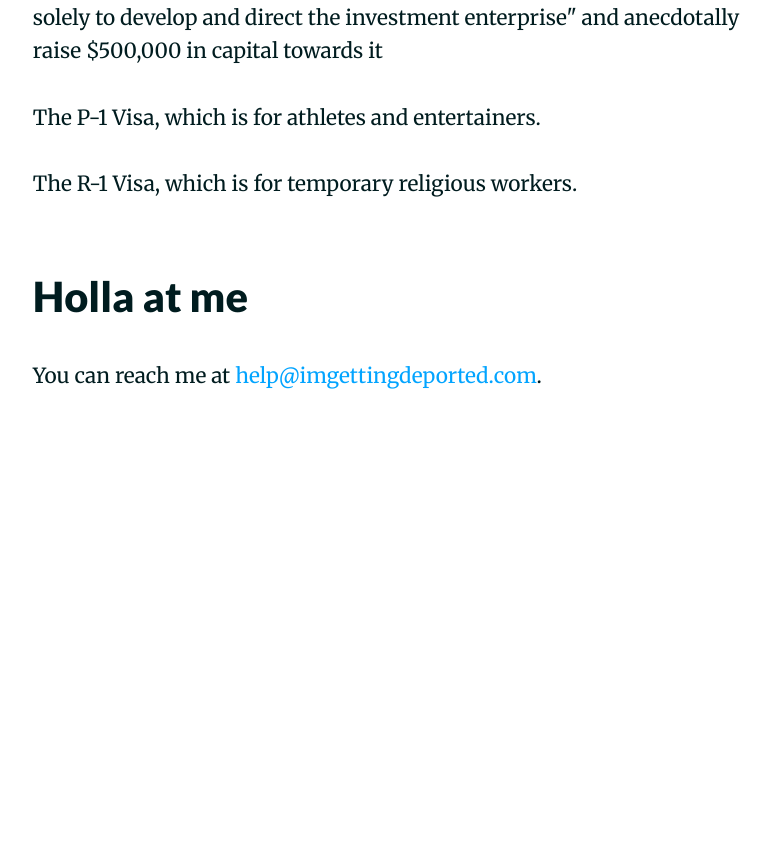
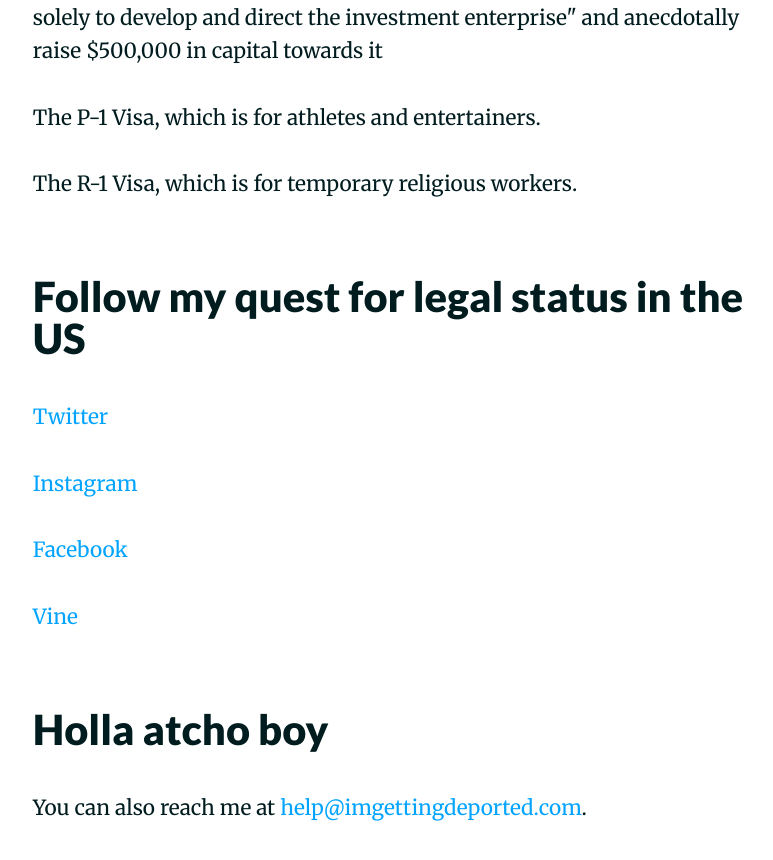
Before and after one commit to imgettingdeported/imgettingdeported.github.io, a Jekyll site: the page built from index.html, in a window 1280 px wide and 900 px high, scrolled down 1447 px. Shown: the top 860 px of the window, without its empty margins (248-1021 px from the left). Built offline with Jekyll 4.4.1, drawn with Linux system fonts in a browser that asks for light colours; nearby versions of some CDN libraries; Markdown is read by kramdown in place of the engine named in the settings; before the commit the page ends 1915 px from its top, so only the background shows below that.

Commit message:
Update index.html

```diff
--- a/index.html
+++ b/index.html
@@ -19,6 +19,16 @@ title: Deported
 <br>
 <br>
 
-<h2>Holla at me</h2>
+<h2>Follow my quest for legal status in the US</h2>
 
-<p>You can reach me at <a href="mailto:help@imgettingdeported.com" target=“_blank”>help@imgettingdeported.com</a>.</p>
+<p> <a href=http://www.twitter.com/deportedhq> Twitter </a> </p>
+<p> <a href=http://www.instagram.com/deportedhq> Instagram </a> </p>
+<p> <a href=http://www.facebook.com/deportedhq> Facebook </a> </p>
+<p> <a href=http://www.vine.com/deportedhq> Vine </a> </p>
+
+<br>
+<br>
+
+<h2>Holla atcho boy</h2>
+
+<p>You can also reach me at <a href="mailto:help@imgettingdeported.com" target=“_blank”>help@imgettingdeported.com</a>.</p>
```
